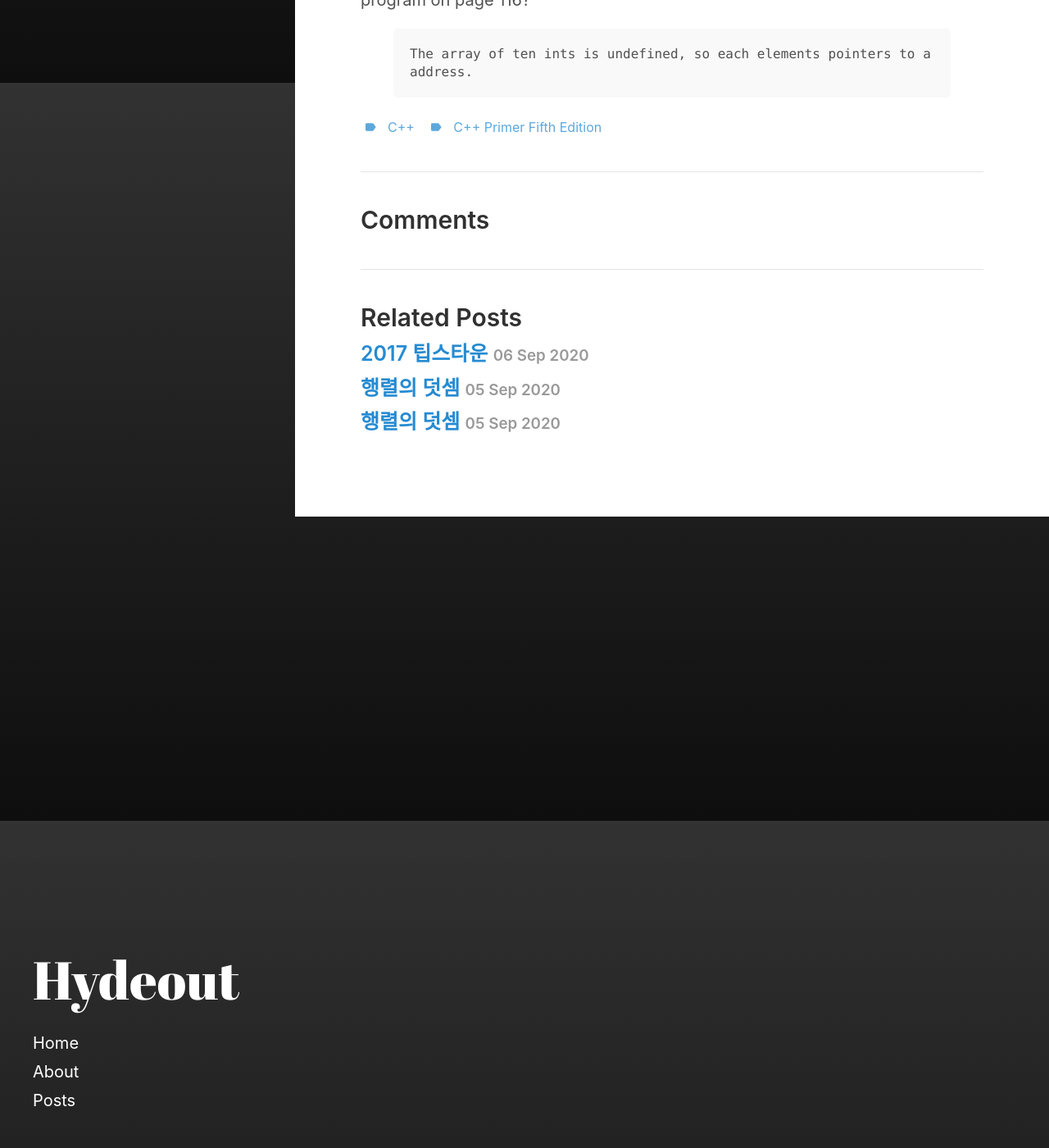
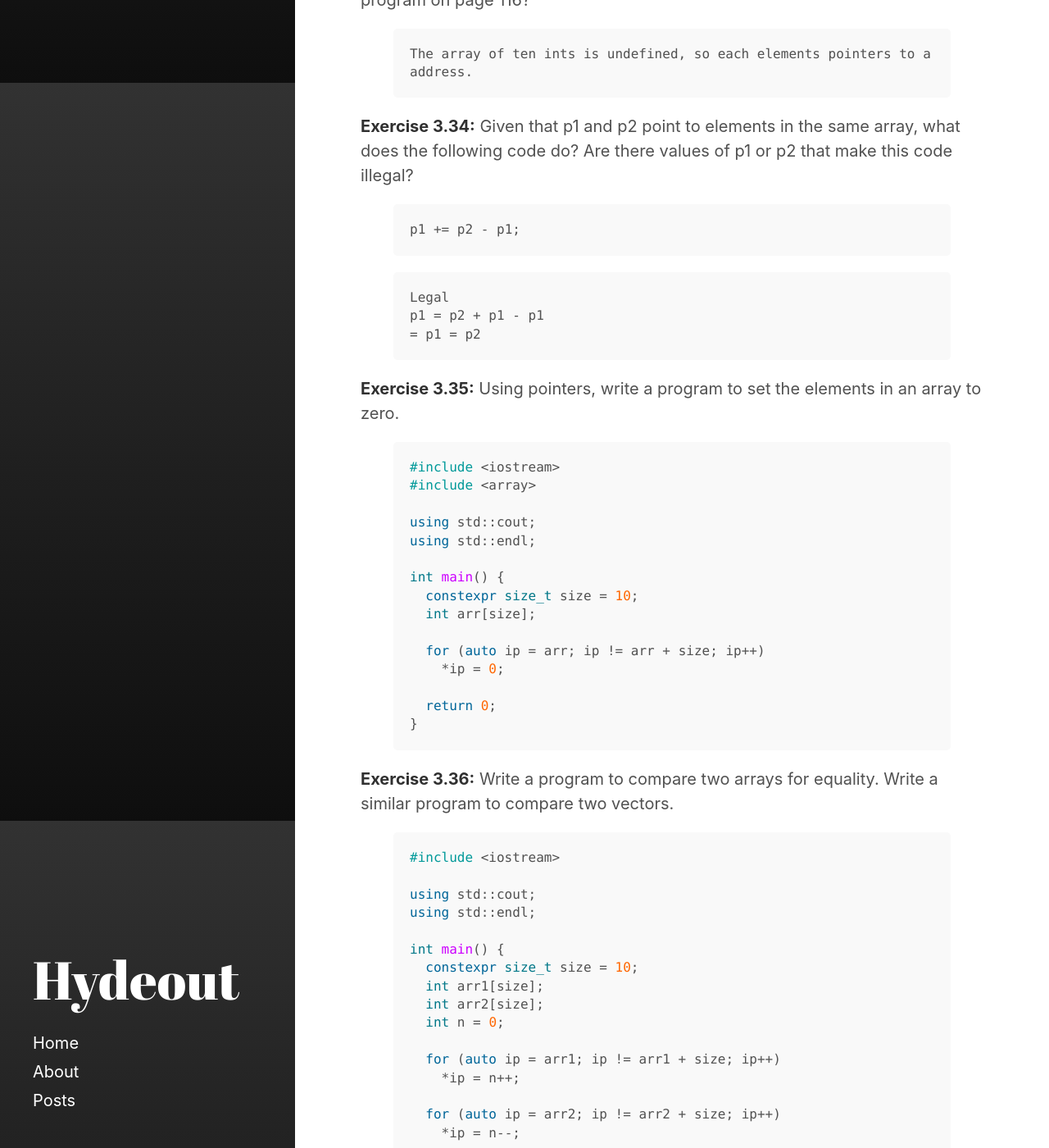
Before and after one commit to C13H12N4O2/C13H12N4O2.github.io, a Jekyll site: the page built from _posts/2020-08-29-16-33-Chapter-3.md, in a window 1280 px wide and 1400 px high, scrolled down 24199 px. Shown: the whole window at 82% size. Built offline with Jekyll 4.4.1, drawn with Linux system fonts in a browser that asks for light colours; some of the changed text lies outside the part shown.

Commit message:
Update 2020-08-29-16-33-Chapter-3.md

```diff
--- a/_posts/2020-08-29-16-33-Chapter-3.md
+++ b/_posts/2020-08-29-16-33-Chapter-3.md
@@ -1066,3 +1066,99 @@ int main() {
 The array of ten ints is undefined, so each elements pointers to a random
 address.
 {% endhighlight %}
+
+
+<strong>Exercise 3.34:</strong> Given that p1 and p2 point to elements in the same array, what does the following code do? Are there values of p1 or p2 that make this code illegal?
+
+{% highlight cpp %}
+p1 += p2 - p1;
+{% endhighlight %}
+
+{% highlight txt %}
+Legal
+p1 = p2 + p1 - p1
+= p1 = p2
+{% endhighlight %}
+
+
+<strong>Exercise 3.35:</strong> Using pointers, write a program to set the elements in an array to zero.
+
+{% highlight cpp %}
+#include <iostream>
+#include <array>
+
+using std::cout;
+using std::endl;
+
+int main() {
+  constexpr size_t size = 10;
+  int arr[size];
+
+  for (auto ip = arr; ip != arr + size; ip++)
+    *ip = 0;
+
+  return 0;
+}
+{% endhighlight %}
+
+<strong>Exercise 3.36:</strong> Write a program to compare two arrays for equality. Write a similar program to compare two vectors.
+
+
+{% highlight cpp %}
+#include <iostream>
+
+using std::cout;
+using std::endl;
+
+int main() {
+  constexpr size_t size = 10;
+  int arr1[size];
+  int arr2[size];
+  int n = 0;
+
+  for (auto ip = arr1; ip != arr1 + size; ip++)
+    *ip = n++;
+
+  for (auto ip = arr2; ip != arr2 + size; ip++)
+    *ip = n--;
+
+  for (auto ip1 = arr1, ip2 = arr2; ip1 != arr1 + size; ip1++, ip2++) {
+    if (*ip1 != *ip2) {
+      cout << "The two arrays are not equal" << endl;
+      return 0;
+    }
+  } cout << "The two arrays are equal" << endl;
+
+  return 0;
+}
+{% endhighlight %}
+
+
+{% highlight cpp %}
+#include <iostream>
+#include <vector>
+
+using std::cout;
+using std::endl;
+using std::vector;
+
+int main() {
+  constexpr size_t size = 10;
+  vector<int> vi1(size, 0);
+  vector<int> vi2(size, 0);
+  int n = 0;
+
+  for (auto beg = vi1.begin(); beg != vi1.end(); beg++)
+    *beg = n++;
+
+  for (auto beg = vi2.begin(); beg != vi2.end(); beg++)
+    *beg = n--;
+
+  if (vi1 == vi2)
+    cout << "The two arrays are equal" << endl;
+  else
+    cout << "The two arrays are not equal" << endl;
+
+  return 0;
+}
+{% endhighlight %}
```
Also changed, not shown: other parts of _posts/2020-08-29-16-33-Chapter-3.md (+1 -1 lines).
